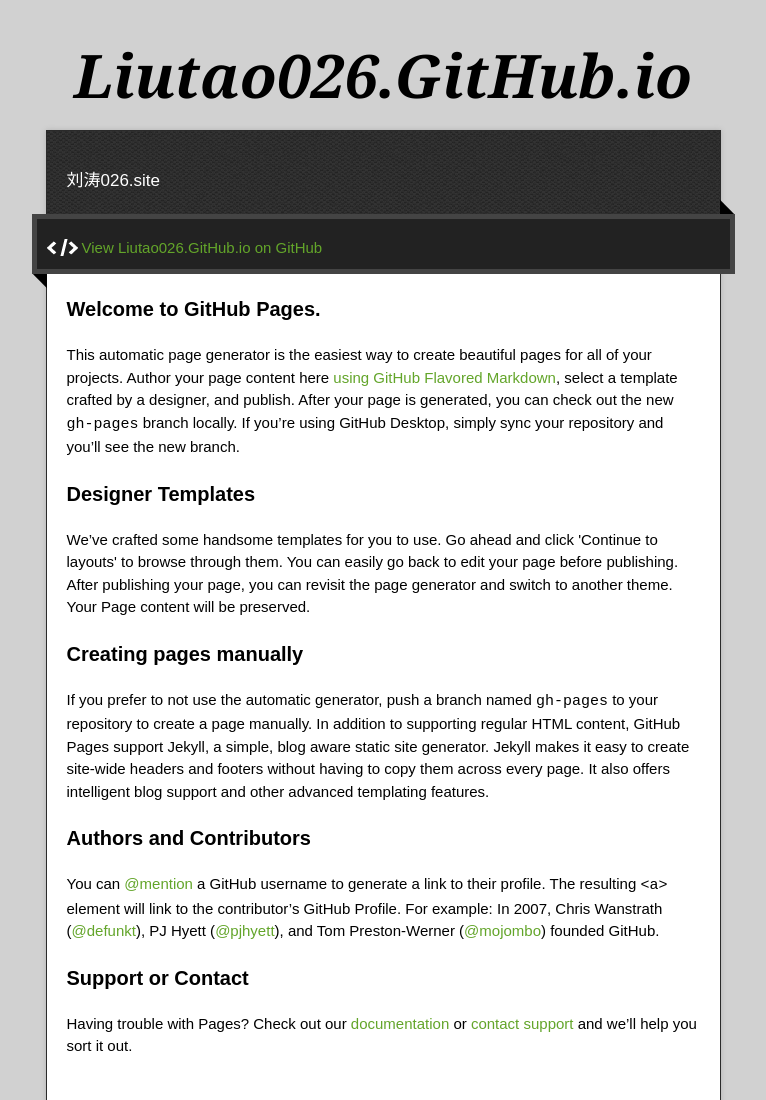
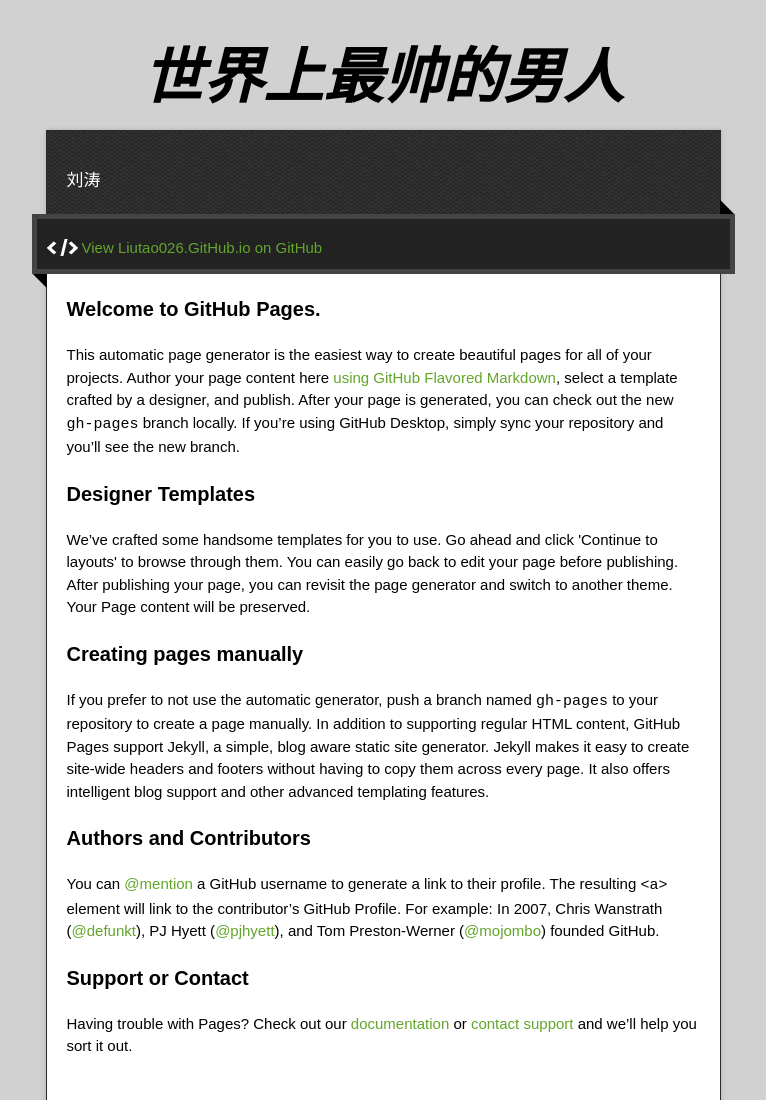
Before and after one commit to liutao026/liutao026.github.io, a plain HTML site: page index.html in a window 1280 px wide. Shown: the top 1100 px of the page, without its empty margins (257-1023 px from the left). Drawn offline with nearby package versions, Linux system fonts and the light colour scheme.

Commit message:
Update index.html

```diff
--- a/index.html
+++ b/index.html
@@ -11,7 +11,7 @@
   <script type="text/javascript" src="https://ajax.googleapis.com/ajax/libs/jquery/1.7.1/jquery.min.js"></script>
   <script type="text/javascript" src="javascripts/script.js"></script>
 
-  <title>Liutao026.GitHub.io</title>
+  <title>Mr.酷</title>
   <meta name="description" content="刘涛.site">
 
   <meta name="viewport" content="width=device-width,initial-scale=1">
@@ -22,10 +22,10 @@
 
   <div class="wrapper">
     <header>
-      <h1 class="title">Liutao026.GitHub.io</h1>
+      <h1 class="title">世界上最帅的男人</h1>
     </header>
     <div id="container">
-      <p class="tagline">刘涛026.site</p>
+      <p class="tagline">刘涛</p>
       <div id="main" role="main">
         <div class="download-bar">
         <div class="inner">
```
